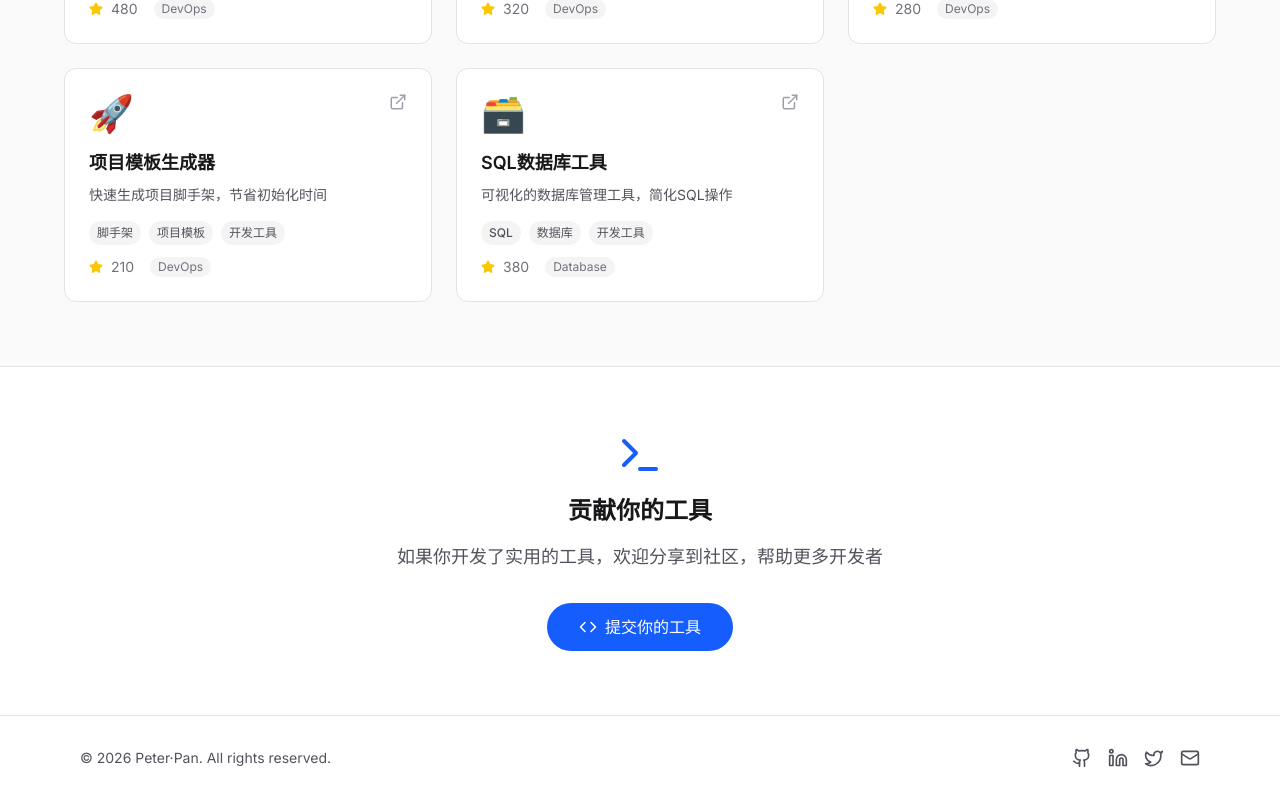
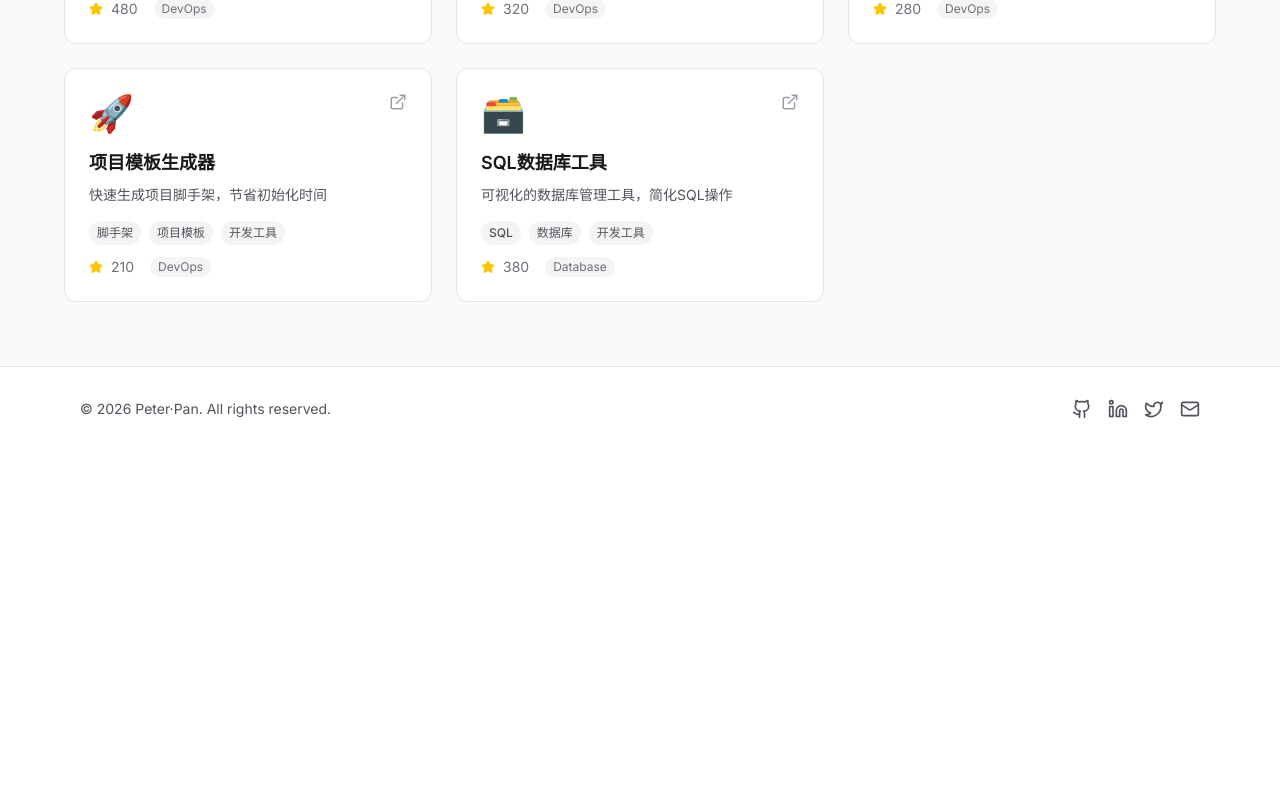
Before and after one commit to panmcai/Peter-Pan, a Next.js app: page /tools in a window 1280 px wide. Shown: the part 1669-2469 px from the top of the page. After the commit the page ends 2120 px from the top, so only its background shows below. Built offline with nearby package versions, Linux system fonts and the light colour scheme.

Commit message:
Update page.tsx

```diff
--- a/src/app/tools/page.tsx
+++ b/src/app/tools/page.tsx
@@ -1,8 +1,7 @@
 'use client';
 
-import Link from 'next/link';
-import { ExternalLink, Star, TrendingUp, Search, Code, Terminal, Database, Layout } from 'lucide-react';
 import { useState } from 'react';
+import { ExternalLink, Star, TrendingUp, Search, Code } from 'lucide-react';
 
 export default function Tools() {
   const [searchTerm, setSearchTerm] = useState('');
@@ -383,27 +382,6 @@ export default function Tools() {
         </div>
       </section>
 
-      {/* Contribute Section */}
-      <section className="border-t border-zinc-200 px-4 py-16 dark:border-zinc-800">
-        <div className="mx-auto max-w-4xl text-center">
-          <Terminal className="mx-auto mb-4 h-12 w-12 text-blue-600 dark:text-blue-400" />
-          <h2 className="mb-4 text-2xl font-bold text-zinc-900 dark:text-zinc-50">
-            贡献你的工具
-          </h2>
-          <p className="mb-8 text-lg text-zinc-600 dark:text-zinc-400">
-            如果你开发了实用的工具，欢迎分享到社区，帮助更多开发者
-          </p>
-          <a
-            href="https://github.com"
-            target="_blank"
-            rel="noopener noreferrer"
-            className="inline-flex items-center gap-2 rounded-full bg-blue-600 px-8 py-3 text-white transition-colors hover:bg-blue-700"
-          >
-            <Code size={18} />
-            提交你的工具
-          </a>
-        </div>
-      </section>
     </div>
   );
 }
```
